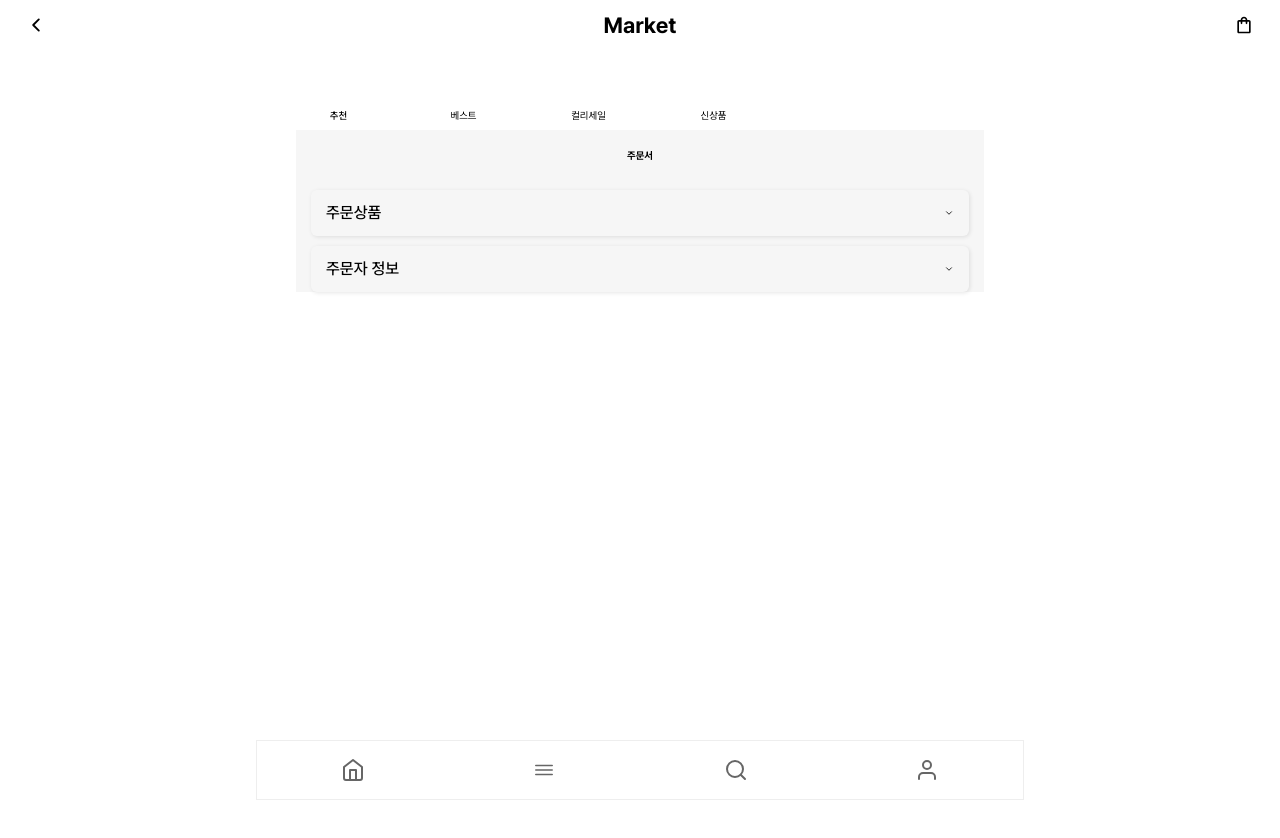
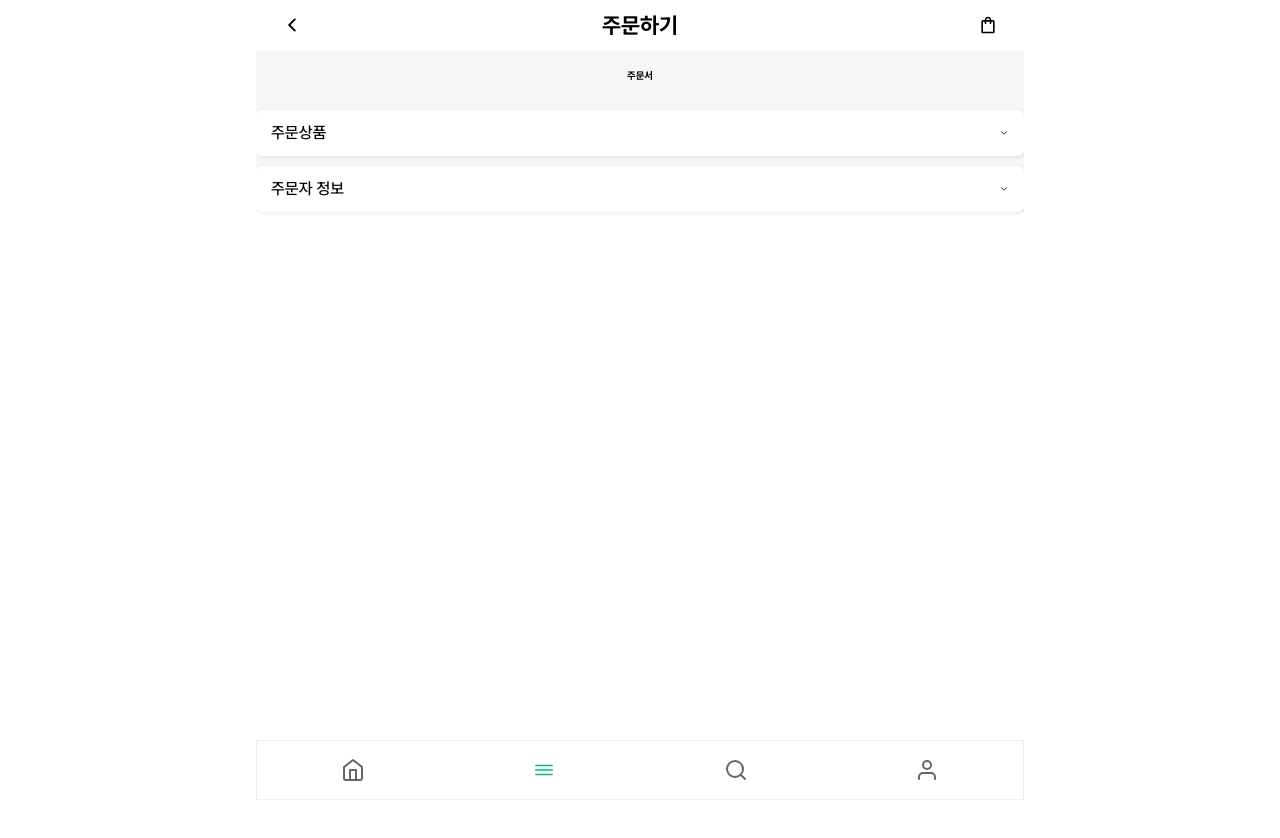
Before and after one commit to Yu-Kyeong-Seok/final-front, a Next.js app: page /order in a window 1280 px wide. Shown: the top 838 px of the page. After the commit the page ends 800 px from the top, so only its background shows below. Built offline with nearby package versions, Linux system fonts and the light colour scheme.

Commit message:
order layout추가

```diff
--- a/app/components/BottomTab/BottomTab.tsx
+++ b/app/components/BottomTab/BottomTab.tsx
@@ -28,7 +28,7 @@ const BottomTab = () => {
         {
             icon: <IoIosMenu size={24} />,
             label: 'Menu',
-            path: '/menu'
+            path: '/order'
         },
         {
             icon: <LuSearch size={24} />,
--- a/app/components/Header/Header.module.scss
+++ b/app/components/Header/Header.module.scss
@@ -1,10 +1,15 @@
 .Header {
     height: 5rem;
+    width:100%;
+    max-width: 76.8rem;
     display: flex;
     justify-content: space-between;
     padding: 0.8rem 2rem;
     align-items: center;
-    position: relative;
+    position: fixed;
+    left:50%;
+    top:0;
+    transform: translateX(-50%);
 }
 .Title {
     font-size: 2.2rem;
--- a/app/layout.module.scss
+++ b/app/layout.module.scss
@@ -5,11 +5,10 @@
     margin:0 auto;
     display:flex;
     flex-direction: column;
-    padding:5rem 2rem;
+    padding:5rem 0 6rem;
 }
 .Content{
     flex:1;
-    padding:0 2rem;
     overflow-y: auto;
     scrollbar-width: thin;
     scrollbar-color: var(--color-main) var(--color-white);
--- a/app/layout.tsx
+++ b/app/layout.tsx
@@ -1,12 +1,10 @@
 import type { Metadata } from "next";
 import React from "react";
+import "../styles/global.css";
 import styles from "./layout.module.scss";
 import cn from "classnames/bind";
-import "../styles/global.css";
 import HeaderWrap from "./components/Header/Header";
 import BottomTab from "./components/BottomTab/BottomTab";
-
-import Home from "./components/TopTab/page";
 import localFont from "next/font/local";
 
 const cx = cn.bind(styles);
@@ -43,7 +41,6 @@ export default function RootLayout({
           canGoBack={true}
         />
         <div className={cx("Wrap")}>
-          <Home />
           <div className={cx("Content")}>{children}</div>
         </div>
         <BottomTab />
--- /dev/null
+++ b/app/order/layout.tsx
@@ -0,0 +1,20 @@
+import React from "react";
+import HeaderWrap from "../components/Header/Header";
+
+export default function OrderLayout({
+  children,
+}: {
+  children: React.ReactNode;
+}) {
+  return (
+    <>
+      <HeaderWrap
+        backgroundColor="white"
+        title="주문하기"
+        color="black"
+        canGoBack={true}
+      />
+      {children}
+    </>
+  );
+}
--- a/styles/global.css
+++ b/styles/global.css
@@ -1,8 +1,4 @@
 @import url("./reset.css");
-<<<<<<< HEAD
-/* font-weight: 100 - 900 */
-=======
->>>>>>> develop
 
 :root {
   --color-white: #ffffff;
@@ -29,14 +25,3 @@
   --color-main4: #eaf8f4;
   --color-main5: #f2f9f7;
 }
-
-button {
-  background-color: transparent;
-}
-
-.Inner {
-  margin: 0 auto;
-  padding: 0 15px;
-  width: 100%;
-  max-width: 800px;
-}
```
Also changed, not shown: app/views/layout.tsx (added, +20 -0 lines).
